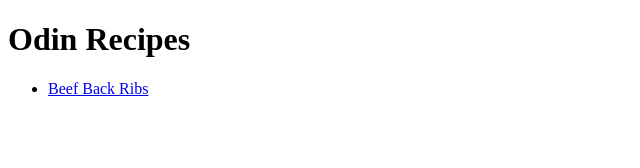
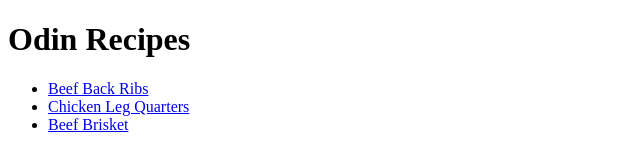
Before and after one commit to RoyBoy432/odin-recipes, a plain HTML site: page index.html in a window 1280 px wide. Shown: the whole page, without its empty margins (0-640 px from the left). Drawn offline with Linux system fonts and the light colour scheme.

Commit message:
testing -a

```diff
--- a/index.html
+++ b/index.html
@@ -10,6 +10,8 @@
     <h1>Odin Recipes</h1>
     <ul type="disc">
         <li><a href="./recipes/beef.back.ribs.html"> Beef Back Ribs</a></li>
+        <li><a href="./recipes/chicken.leg.quarters.html"> Chicken Leg Quarters</a></li>
+        <li><a href="./recipes/beef.brisket.html"> Beef Brisket</a></li>
     </ul>
 </body>
 </html>
```
